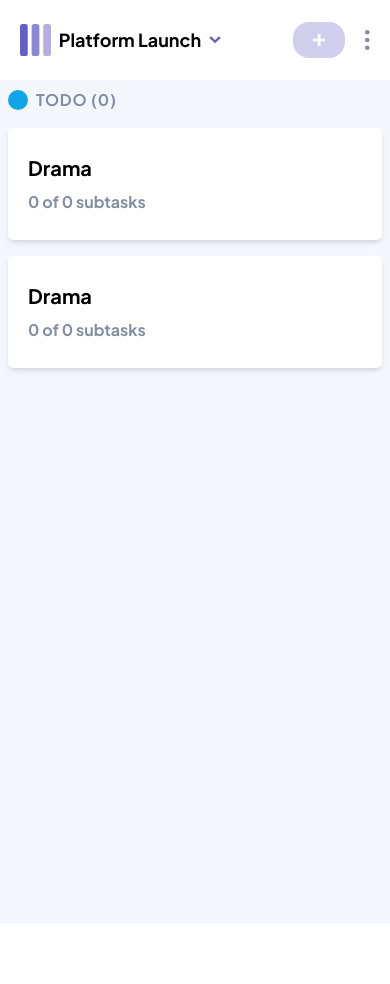
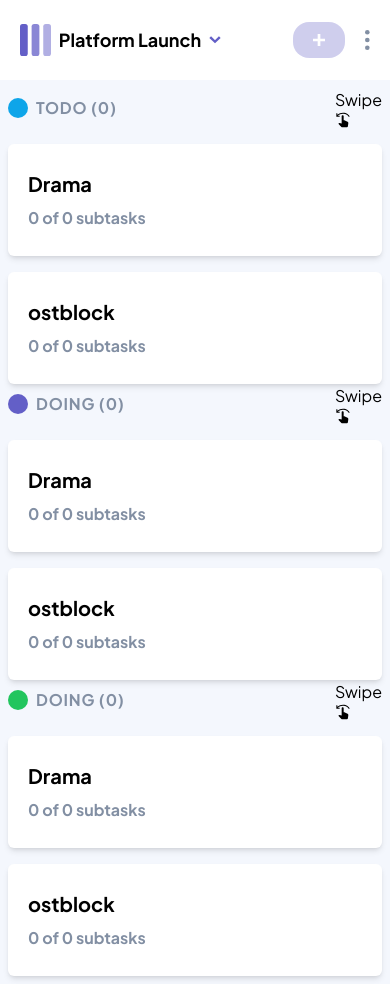
Before and after one commit to danielgen01/kanbanboard-frontend, a React (Vite) app: page / in a window 390 px wide. Before the commit the page ends 924 px from the top, so only its background shows below. Built offline with nearby package versions, Linux system fonts and the light colour scheme.

Commit message:
add basic board layout

```diff
--- a/src/components/Board.tsx
+++ b/src/components/Board.tsx
@@ -1,23 +1,16 @@
 import React from "react"
-import { Kanbanbox } from "./Kanbanbox"
+import { TodoItemsColumn } from "./columns/todoItemsColumn"
+import {DoingColumn} from "./columns/DoingColumn"
+import { DoneColumn } from "./columns/DoneColumn"
 
 const Board = () => {
   return (
-    <main className="dark:bg-dark-black bg-dark-white min-h-screen  py-2 px-2 ">
-      <section className="columns grid-cols-1 grid ">
+    <main className="dark:bg-dark-black bg-dark-white min-h-screen  py-2 px-2">
+      <section className="columns grid-cols-1 grid lg:grid-cols-3">
         {/* First grid item */}
-        <div className="grid-item-1 flex flex-col gap-4">
-          <div className="headline flex items-center gap-2">
-            <div className="h-5 w-5 rounded-full bg-sky-500 dark:bg-teal-500"></div>
-            <h1 className="text-medium-gray -tracking-tighter text-md uppercase font-bold">
-              Todo (0){" "}
-            </h1>
-          </div>
-
-   <Kanbanbox    title={"Drama"} subtasksCount={0}/>
-   <Kanbanbox    title={"Drama"} subtasksCount={0}/>
-
-        </div>
+        <TodoItemsColumn />
+        <DoingColumn />
+        <DoneColumn />
       </section>
 
       {/* Render if no boxes here */}
--- a/src/components/Kanbanbox.tsx
+++ b/src/components/Kanbanbox.tsx
@@ -8,7 +8,7 @@ type props = {
 export const Kanbanbox: React.FC<props> = ({ title, subtasksCount }) => {
   return (
     <div
-      className="kanbanbox h-28 w-full bg-white rounded-md flex flex-col items-start justify-center shadow-md gap-2 px-5
+      className="kanbanbox h-28 w-full lg:w-[95%] bg-white rounded-md flex flex-col items-start justify-center shadow-md gap-2 px-5
           dark:bg-dark-gray"
     >
       <h1
--- /dev/null
+++ b/src/components/columns/DoingColumn.tsx
@@ -0,0 +1,23 @@
+import React from "react"
+import { Kanbanbox } from "../Kanbanbox"
+import { MdSwipeLeft } from "react-icons/md"
+
+export const DoingColumn: React.FC = () => {
+  return (
+    <div className="grid-item-1(todoItems) flex flex-col gap-4">
+      <div className="headline flex items-center gap-2">
+        <div className="h-5 w-5 rounded-full bg-dark-purple dark:bg-dark-purple"></div>
+        <h1 className="text-medium-gray -tracking-tighter text-md uppercase font-bold">
+          Doing (0){" "}
+        </h1>
+        <div className="swipe-icon-text lg:hidden ml-auto">
+          <h1 className="">Swipe</h1>
+          <MdSwipeLeft />
+        </div>
+      </div>
+
+      <Kanbanbox title={"Drama"} subtasksCount={0} />
+      <Kanbanbox title={"ostblock"} subtasksCount={0} />
+    </div>
+  )
+}
--- /dev/null
+++ b/src/components/columns/DoneColumn.tsx
@@ -0,0 +1,23 @@
+import React from "react"
+import { Kanbanbox } from "../Kanbanbox"
+import { MdSwipeLeft } from "react-icons/md"
+
+export const DoneColumn:React.FC = () => {
+  return (
+    <div className="grid-item-1(todoItems) flex flex-col gap-4">
+      <div className="headline flex items-center gap-2">
+        <div className="h-5 w-5 rounded-full bg-green-500 dark:bg-green-500"></div>
+        <h1 className="text-medium-gray -tracking-tighter text-md uppercase font-bold">
+          Doing (0){" "}
+        </h1>
+        <div className="swipe-icon-text lg:hidden ml-auto">
+        <h1 className="">Swipe</h1>
+        <MdSwipeLeft />
+        </div>
+      </div>
+
+      <Kanbanbox title={"Drama"} subtasksCount={0} />
+      <Kanbanbox title={"ostblock"} subtasksCount={0} />
+    </div>
+  )
+}
--- /dev/null
+++ b/src/components/columns/TodoItemsColumn.tsx
@@ -0,0 +1,25 @@
+import React from "react"
+import { Kanbanbox } from "../Kanbanbox"
+import { MdSwipeLeft } from "react-icons/md"
+
+export const TodoItemsColumn: React.FC = () => {
+  return (
+    <div className="grid-item-1(todoItems) flex flex-col gap-4">
+      <div className="headline flex items-center gap-2">
+        <div className="h-5 w-5 rounded-full bg-sky-500 dark:bg-teal-500"></div>
+        <h1 className="text-medium-gray -tracking-tighter text-md uppercase font-bold">
+          Todo (0){" "}
+        </h1>
+        <div className="swipe-icon-text lg:hidden ml-auto">
+          <div className="swipe-icon-text lg:hidden ml-auto">
+            <h1 className="">Swipe</h1>
+            <MdSwipeLeft />
+          </div>
+        </div>
+      </div>
+
+      <Kanbanbox title={"Drama"} subtasksCount={0} />
+      <Kanbanbox title={"ostblock"} subtasksCount={0} />
+    </div>
+  )
+}
```
Also changed, not shown: index.html (+17 -17 lines).
